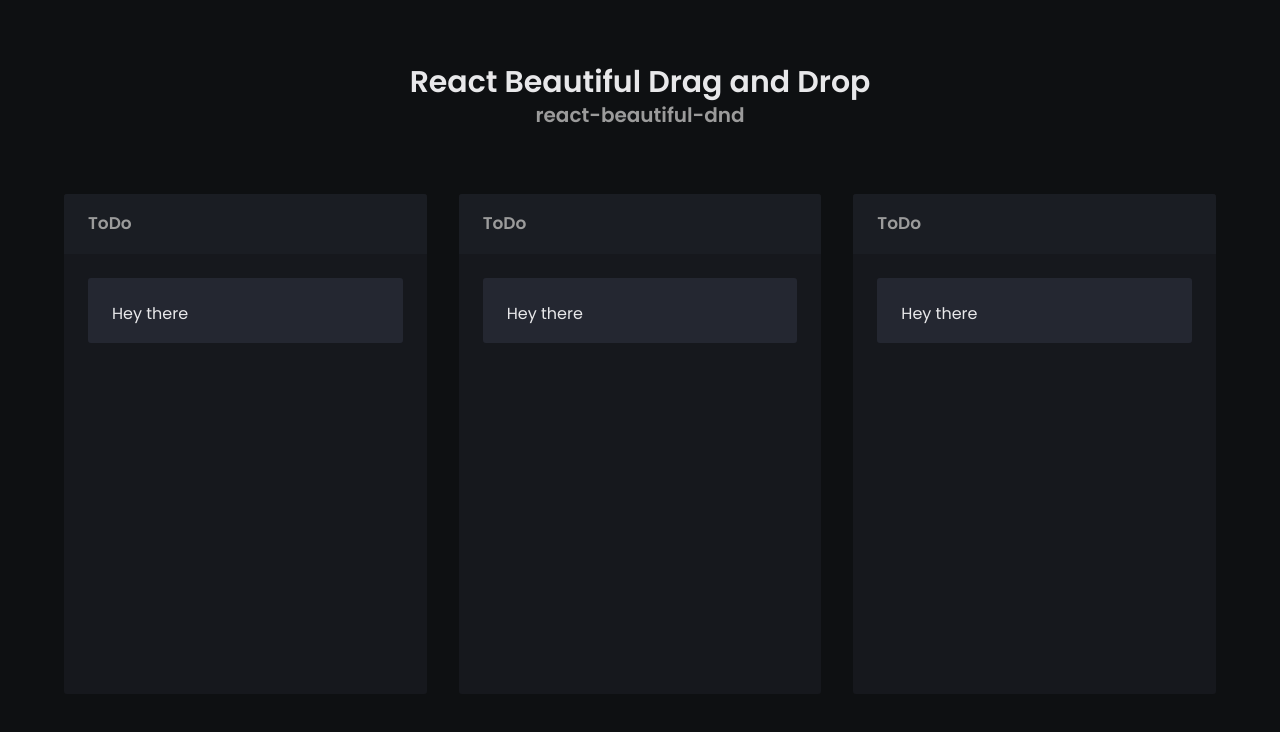
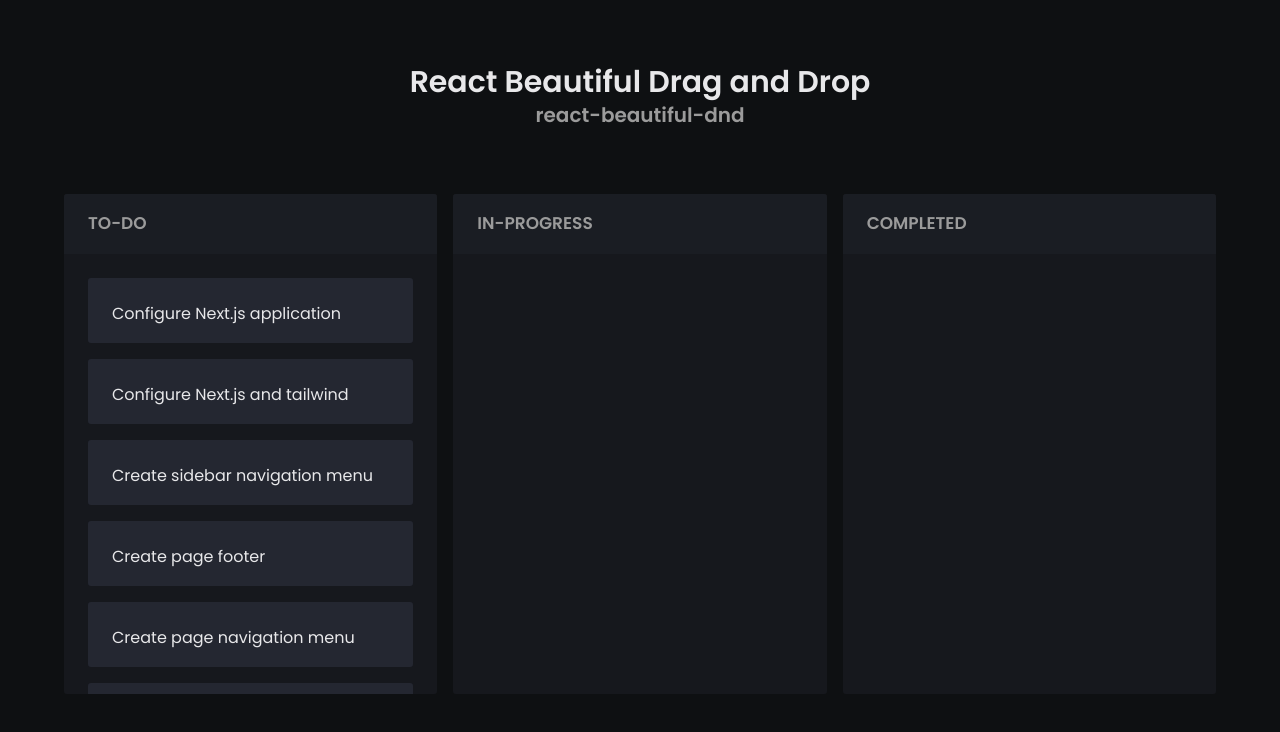
Before and after one commit to raunak96/drag-n-drop-react, a React (Vite) app: page / in a window 1280 px wide. Shown: the top 732 px of the page. Built offline with nearby package versions, Linux system fonts and the light colour scheme.

Commit message:
Display initial mock data in lists

```diff
--- a/package.json
+++ b/package.json
@@ -14,6 +14,7 @@
     "@emotion/styled": "^11.10.5",
     "framer-motion": "^9.0.1",
     "react": "^18.2.0",
+    "react-beautiful-dnd": "^13.1.1",
     "react-dom": "^18.2.0"
   },
   "devDependencies": {
--- a/src/App.jsx
+++ b/src/App.jsx
@@ -1,7 +1,14 @@
 import { Flex, Heading, Text } from "@chakra-ui/react";
-import DraggableItem from "./components/DraggableItem";
+import { useState } from "react";
+import { DragDropContext } from "react-beautiful-dnd";
+import DraggableItem from "@/components/DraggableItem";
+import { initialData, tasksMap } from "@/utils/data";
 
 const App = () => {
+	const [columns, setColumns] = useState(initialData);
+	const onDragEnd = result => {
+		console.log(result);
+	};
 	return (
 		<Flex
 			flexDir="column"
@@ -18,11 +25,22 @@
 					react-beautiful-dnd
 				</Text>
 			</Flex>
-			<Flex justify="space-between" columnGap="2rem" px="4rem">
-				<DraggableItem />
-				<DraggableItem />
-				<DraggableItem />
-			</Flex>
+			<DragDropContext onDragEnd={onDragEnd}>
+				<Flex justify="space-between" columnGap="1rem" px="4rem">
+					{columns.map(column => {
+						const tasks = column.taskIds.map(taskId =>
+							tasksMap.get(taskId)
+						);
+						return (
+							<DraggableItem
+								key={column.id}
+								column={column}
+								tasks={tasks}
+							/>
+						);
+					})}
+				</Flex>
+			</DragDropContext>
 		</Flex>
 	);
 };
--- a/src/components/DraggableItem.jsx
+++ b/src/components/DraggableItem.jsx
@@ -1,12 +1,12 @@
 import { Flex, Text } from "@chakra-ui/react";
 
-const DraggableItem = () => {
+const DraggableItem = ({ column, tasks }) => {
 	return (
 		<Flex
 			rounded="3px"
 			bg="column-bg"
 			w="400px"
-			minH="500px"
+			maxH="500px"
 			flexDir="column">
 			<Flex
 				align="center"
@@ -16,13 +16,22 @@
 				px="1.5rem"
 				mb="1.5rem">
 				<Text fontSize="17px" fontWeight={600} color="subtle-text">
-					ToDo
+					{column.title}
 				</Text>
 			</Flex>
-			<Flex px="1.5rem" flexDir="column" flex={1}>
-				<Flex mb="1rem" h="65px" bg="card-bg" rounded="3px" p="1.5rem">
-					<Text>Hey there</Text>
-				</Flex>
+			<Flex px="1.5rem" flexDir="column" flex={1} overflowY="auto">
+				{tasks.map(task => (
+					<Flex
+						key={task.id}
+						mb="1rem"
+						h="65px"
+						bg="card-bg"
+						rounded="3px"
+						p="1.5rem"
+						draggable>
+						<Text>{task.content}</Text>
+					</Flex>
+				))}
 			</Flex>
 		</Flex>
 	);
--- a/src/utils/data.js
+++ b/src/utils/data.js
@@ -24,9 +24,12 @@
 		content: "Create page layout",
 	},
 ];
+export const tasksMap = new Map();
+tasks.map(task => {
+	tasksMap.set(task.id, task);
+});
 
-export const initialData = {
-	columns: [
+export const initialData = [
 	{
 		id: "3f801ebe-5403-4701-ad1e-890592359266",
 		title: "TO-DO",
@@ -49,5 +52,4 @@
 		title: "COMPLETED",
 		taskIds: [],
 	},
-	],
-};
+];
```
Also changed, not shown: 1 other file (tests, documents, lock files or other folders). Lines whose indentation alone changed are shown as unchanged.
